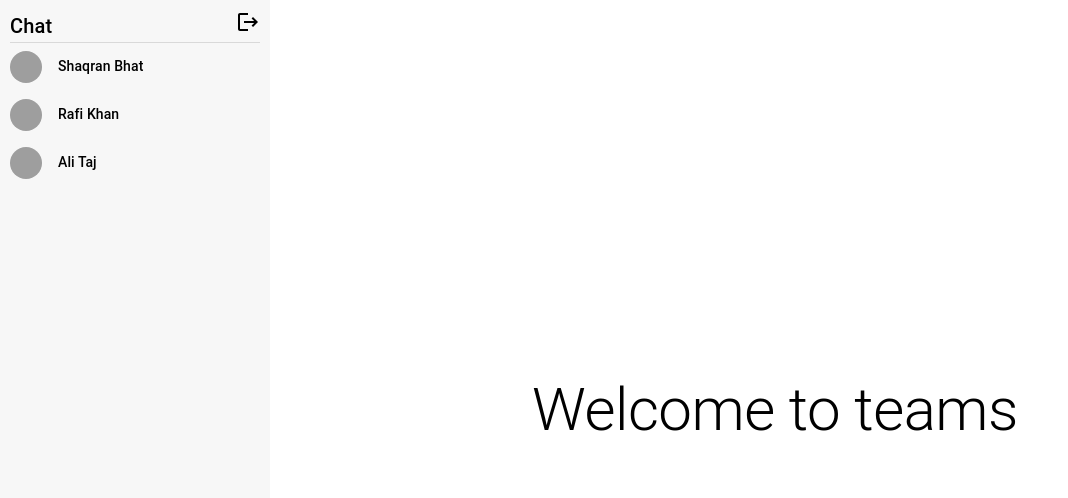
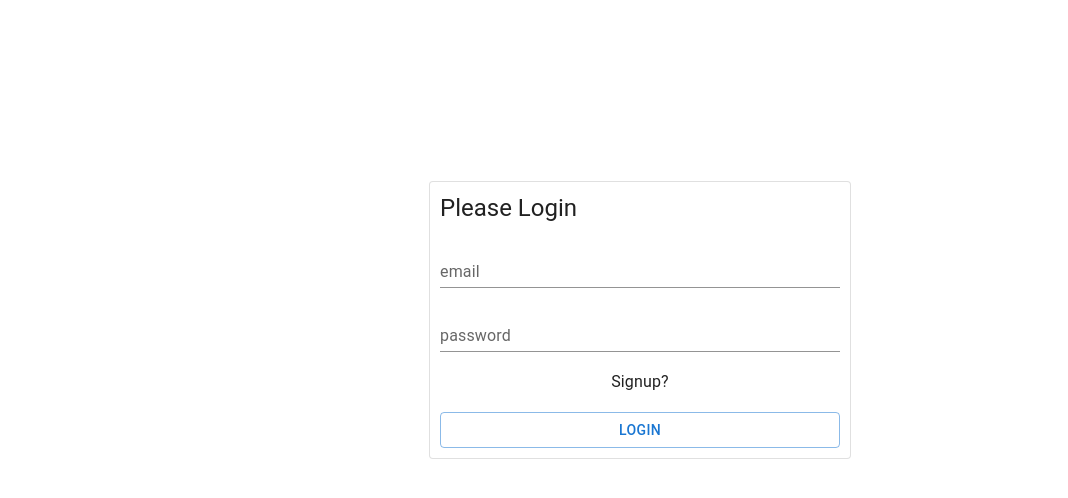
Before and after one commit to bhatshakran/graphqlchatapp, a React (Create React App) app in the folder client/: page / in a window 1280 px wide. Shown: the top 498 px of the page, without its empty margins (0-1068 px from the left). Built offline with nearby package versions, Linux system fonts and the light colour scheme; grey boxes are pictures that could not be loaded.

Commit message:
User signed up from client side

```diff
--- a/client/src/App.js
+++ b/client/src/App.js
@@ -4,8 +4,8 @@
 
 function App() {
   return (
-    // <AuthScreen />;
-    <HomeScreen />
+    <AuthScreen />
+    // <HomeScreen />
   );
 }
 
--- /dev/null
+++ b/client/src/graphql/mutations.js
@@ -0,0 +1,13 @@
+import { gql } from "@apollo/client";
+
+export const SIGNUP_USER = gql`
+  mutation createuser($details: UserSignupInput!) {
+    signupUser(userinfo: $details) {
+      id
+      email
+      firstName
+      lastName
+      password
+    }
+  }
+`;
--- a/client/src/index.js
+++ b/client/src/index.js
@@ -7,7 +7,7 @@
 import { ApolloClient, InMemoryCache, ApolloProvider } from "@apollo/client";
 
 const client = new ApolloClient({
-  uri: "https://localhost:4000",
+  uri: "http://localhost:4000",
   cache: new InMemoryCache(),
 });
 
--- a/client/src/pages/AuthScreen.js
+++ b/client/src/pages/AuthScreen.js
@@ -1,10 +1,37 @@
 import React, { useRef, useState } from "react";
-import { Box, Stack, Typography, Button, TextField, Card } from "@mui/material";
+import {
+  Box,
+  Stack,
+  Typography,
+  Button,
+  TextField,
+  Card,
+  CircularProgress,
+  Alert,
+} from "@mui/material";
+import { useMutation } from "@apollo/client";
+import { SIGNUP_USER } from "../graphql/mutations";
 
 const AuthScreen = () => {
   const [formData, setFormData] = useState({});
   const [showLogin, setShowLogin] = useState(true);
   const authForm = useRef(null);
+  const [signupUser, { data: signupData, loading: l1, error: e1 }] =
+    useMutation(SIGNUP_USER);
+
+  if (l1) {
+    return (
+      <Box
+        display="flex"
+        justifyContent="center"
+        alignItems="center"
+        height="100vh"
+      >
+        <CircularProgress />
+        <Typography variant="h6">Authenticating...</Typography>
+      </Box>
+    );
+  }
 
   const handleChange = (e) => {
     setFormData({
@@ -15,7 +42,16 @@
 
   const handleSubmit = (e) => {
     e.preventDefault();
-    console.log(formData);
+    if (showLogin) {
+      // signinuser
+    } else {
+      console.log(formData);
+      signupUser({
+        variables: {
+          details: formData,
+        },
+      });
+    }
   };
 
   return (
@@ -30,6 +66,12 @@
     >
       <Card variant="outlined" sx={{ padding: "10px" }}>
         <Stack direction="column" spacing={2} sx={{ width: "400px" }}>
+          {signupData && (
+            <Alert severity="success">
+              {signupData.signupUser.firstName} Signed Up
+            </Alert>
+          )}
+          {e1 && <Alert severity="error">{e1.message}</Alert>}
           <Typography variant="h5">
             Please
             {showLogin ? " Login" : " Signup"}
```
